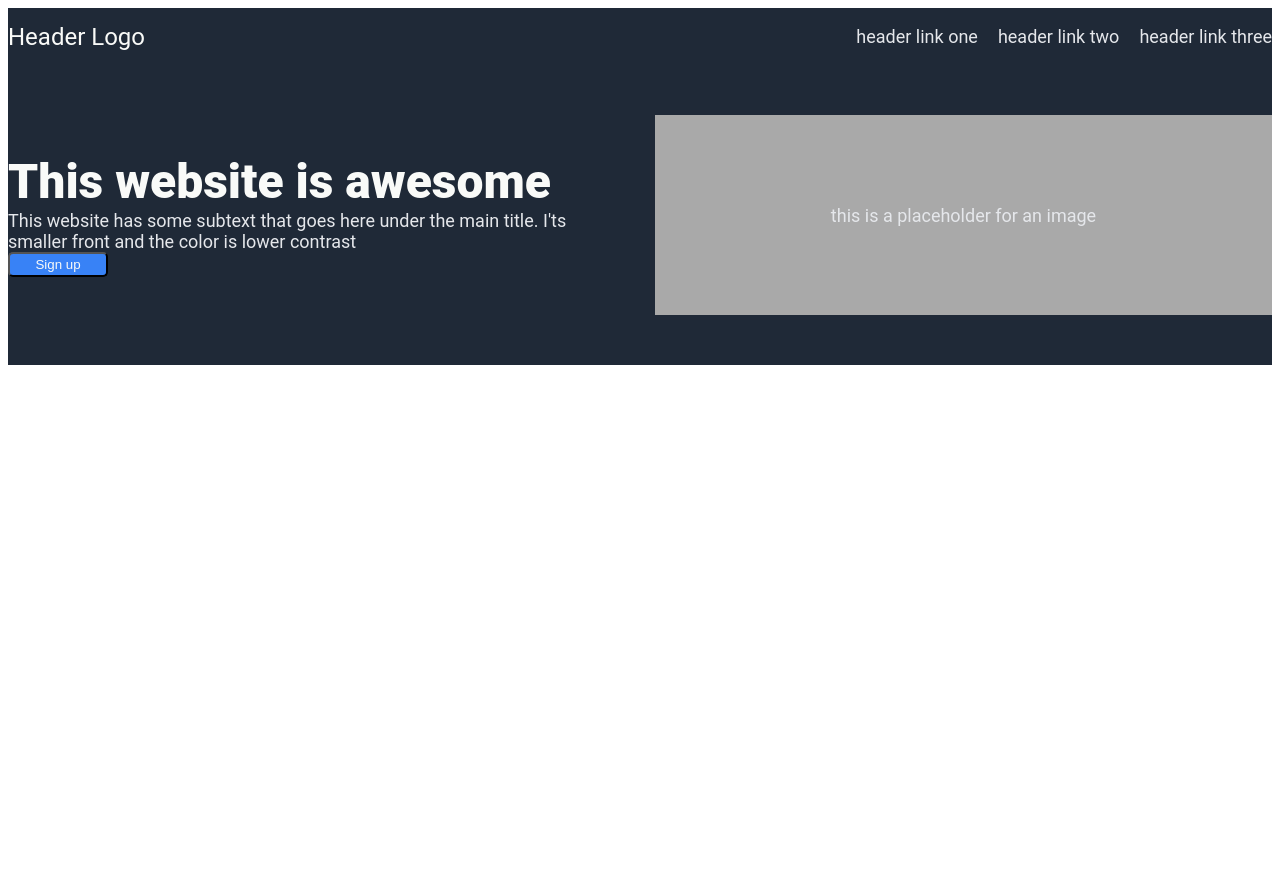
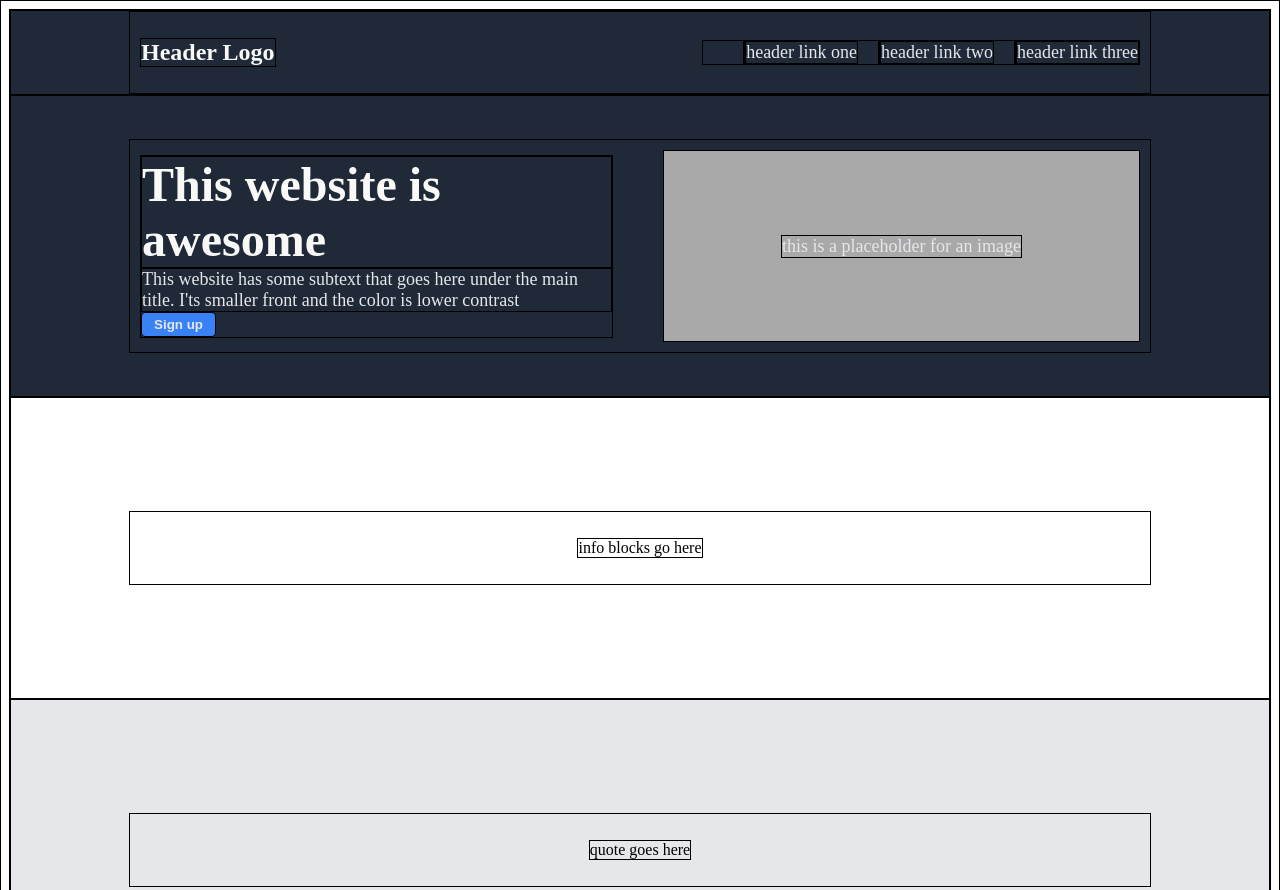
Before and after one commit to sjh-top/top-landing-page, a plain HTML site: page index.html in a window 1280 px wide. Shown: the top 890 px of the page. Drawn offline with Linux system fonts and the light colour scheme.

Commit message:
Fix color spacing and flex issues
Colors will now go across the screen but
the main content will stay in the middle

```diff
--- a/css/style.css
+++ b/css/style.css
@@ -1,84 +1,86 @@
 * {
-    /* border: 1px solid black; */
+    border: 1px solid black;
 }
 
 body {
-    font-family: roboto, sans-serif;
-    display: flex;
-    flex-direction: column;
+
 }
 
-.hero-statement, .information, .quote, .sign-up {
-    flex: 1;
+.section {
+    height: 300px;
     display: flex;
-    height: 300px;
     justify-content: center;
     align-items: center;
 }
 
-.header {
-    flex: 1;
+.content {
+    width: 1000px;
+    flex: 0 1 auto;
     display: flex;
+    justify-content: center;
+    align-items: center;
+    padding: 10px;
 }
 
-.header-links {
+.content-header {
+    justify-content: space-between;
+}
+
+.links-header {
+    text-decoration: none;
+    list-style-type: none;
     display: flex;
     gap: 20px;
-}
-
-a {
-    flex: 1;
-}
-
-.header-logo {
-    flex: 1 0 auto;
-    font-size: 24px;
-    color: #F9FAF8;
-    display: flex;
-    align-items: center;
-}
-
-.header, .hero-statement, .footer {
-    background-color: #1F2937;
     font-size: 18px;
     color: #E5E7EB;
 }
 
-ul {
-    list-style-type: none;
-    padding: 0;
-}
-
-.hero-statement {
-    gap: 30px;
-}
-
-.hero-text {
-    flex: 1;
+.content-hero {
     display: flex;
-    flex-direction: column;
+    gap: 50px;
+    font-size: 18px;
+    color: #E5E7EB;
 }
 
 .hero-big {
-    flex: 1;
     font-size: 48px;
     color: #F9FAF8;
     font-weight: 800;
 }
 
-button {
-    width: 100px;
-    height: 25px;
-    background-color: #3882F6;
-    color: #F9FAF8;
-    border-radius: 5px;
-}
-
 .img-placeholder {
-    flex: 1;
-    height: 200px;
+    width: 475px;
+    height: 190px;
+    flex: 1 0 auto;
     display: flex;
     justify-content: center;
     align-items: center;
-    background-color: darkgray;
+    background-color: darkgrey;
 }
+
+button {
+    width: 75px;
+    height: 25px;
+    background-color: #3882f6;
+    border-radius: 4px;
+    color: #E5E7EB;
+    font-weight: bold;
+}
+
+.logo-header {
+    font-size: 24px;
+    color: #F9FAF8;
+    font-weight: bold;
+}
+
+.section-header, .section-footer {
+    height: auto;
+}
+
+.section-header, .section-hero {
+    background-color: #1F2937;
+}
+
+.section-quote {
+    background-color: #E5E7EB;
+}
--- a/index.html
+++ b/index.html
@@ -8,21 +8,22 @@
     <title>TOP Landing Page</title>
 </head>
 <body>
-    <div class="content">
-        <div class="header">
-            <div class="header-logo">
+
+    <div class="section section-header">
+        <div class="content content-header">
+            <div class="logo-header">
                 Header Logo
             </div>
-            <ul class="header-links">
+            <ul class="links-header">
                 <li><a href="#"></a>header link one</li>
                 <li><a href="#"></a>header link two</li>
                 <li><a href="#"></a>header link three</li>
             </ul>
         </div>
+    </div>
 
-        <div class="data-blocks">
-
-            <div class="hero-statement">
+    <div class="section section-hero">
+        <div class="content content-hero">
             <div class="hero-text">
                 <div class="hero-big">
                     This website is awesome
@@ -36,20 +37,29 @@
                 <p class="hero-image">this is a placeholder for an image</p>
             </div>
         </div>
+    </div>
 
-            <div class="information">
-
-            </div>
-            <div class="quote">
-
-            </div>
-            <div class="sign-up">
-
+    <div class="section section-info">
+        <div class="content information">
+            <p>info blocks go here</p>
         </div>
     </div>
 
-        <div class="footer">
+    <div class="section section-quote">
+        <div class="content quote">
+            <p>quote goes here</p>
+        </div>
+    </div>
 
+    <div class="section section-action">
+        <div class="content action">
+            <p>this is the call to action and signup button</p>
+        </div>
+    </div>
+
+    <div class="section section-footer">
+        <div class="content footer">
+            <p>Copyright (C) The Odin Project 2021</p>
         </div>
     </div>
 
```
Lines whose indentation alone changed are shown as unchanged.
